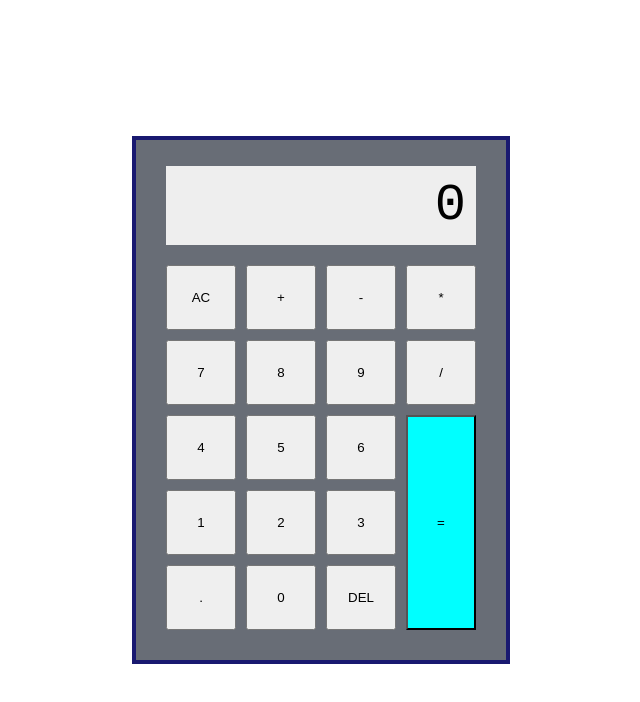
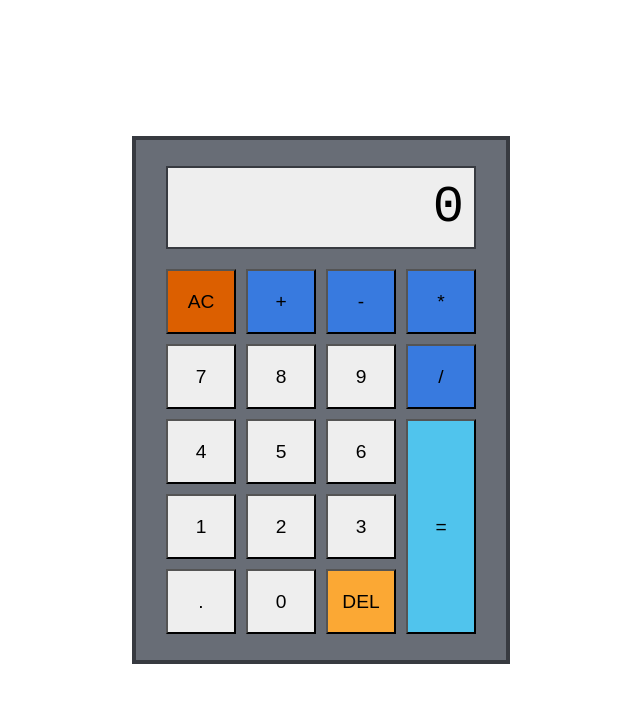
Before and after one commit to danilo-ck/Calculator, a plain HTML site: page index.html in a window 1280 px wide. Shown: the whole page, without its empty margins (319-959 px from the left). Drawn offline with Linux system fonts and the light colour scheme.

Commit message:
Add some style to the calculator
Changing colors mainly.

```diff
--- a/style.css
+++ b/style.css
@@ -14,7 +14,7 @@ body{
 
 .calculator-body {
     background: #686D76;
-    border: 4px solid midnightblue;
+    border: 4px solid #373A40;
     min-width: 370px;
     width: 370px;
     height: 520px;
@@ -39,6 +39,7 @@ body{
     justify-content: end;
     font-size: 4em;
     padding: 10px;
+    border: 2px solid #373A40;
 }
 
 .numbers {
@@ -53,9 +54,26 @@ body{
 button {
     height: 65px;
     width: 70px;
+    font-size:larger
 }
 
 #equal{
     flex-grow: 1;
-    background-color: aqua;
+    background-color: #50C4ED;
 }
+
+.operator{
+    background-color: #387ADF;
+}
+
+#clear {
+    background-color: #DC5F00;
+}
+
+#delete {
+    background-color: #FBA834;
+}
+
+.number {
+    background: #EEEEEE;
+}
```
